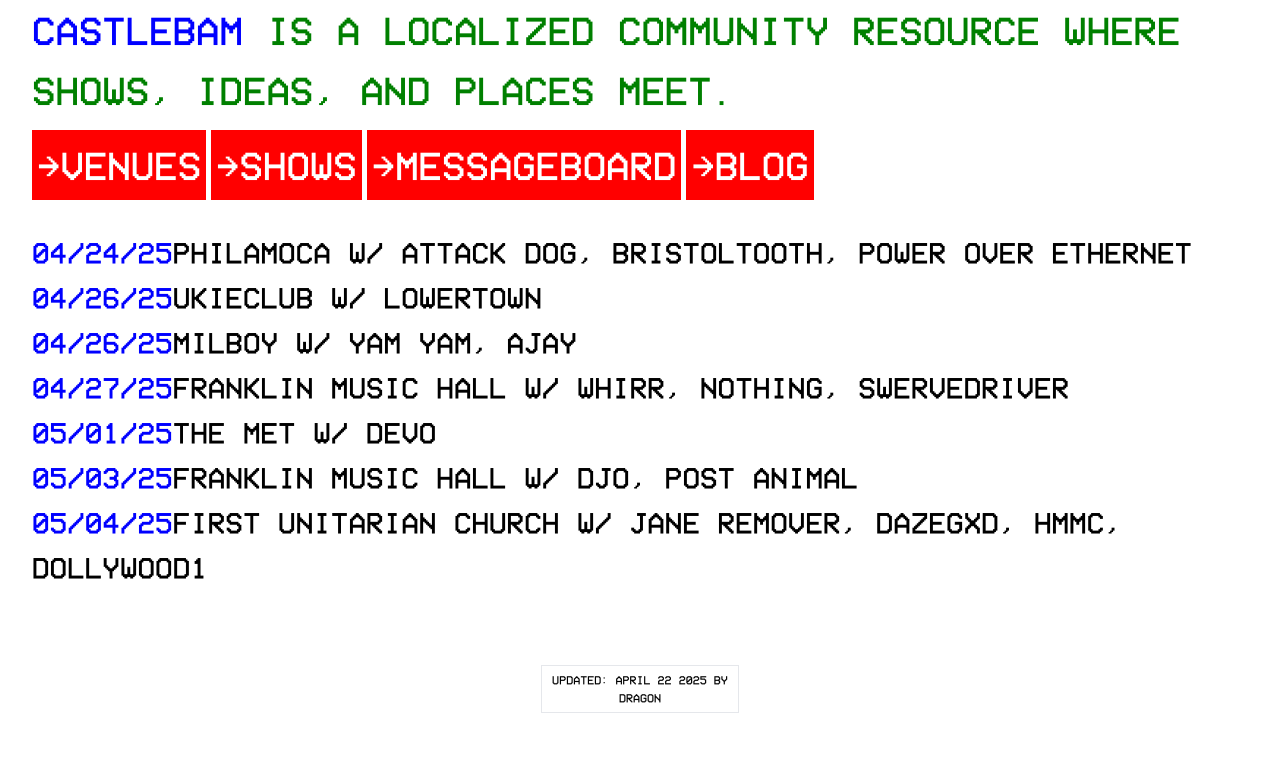
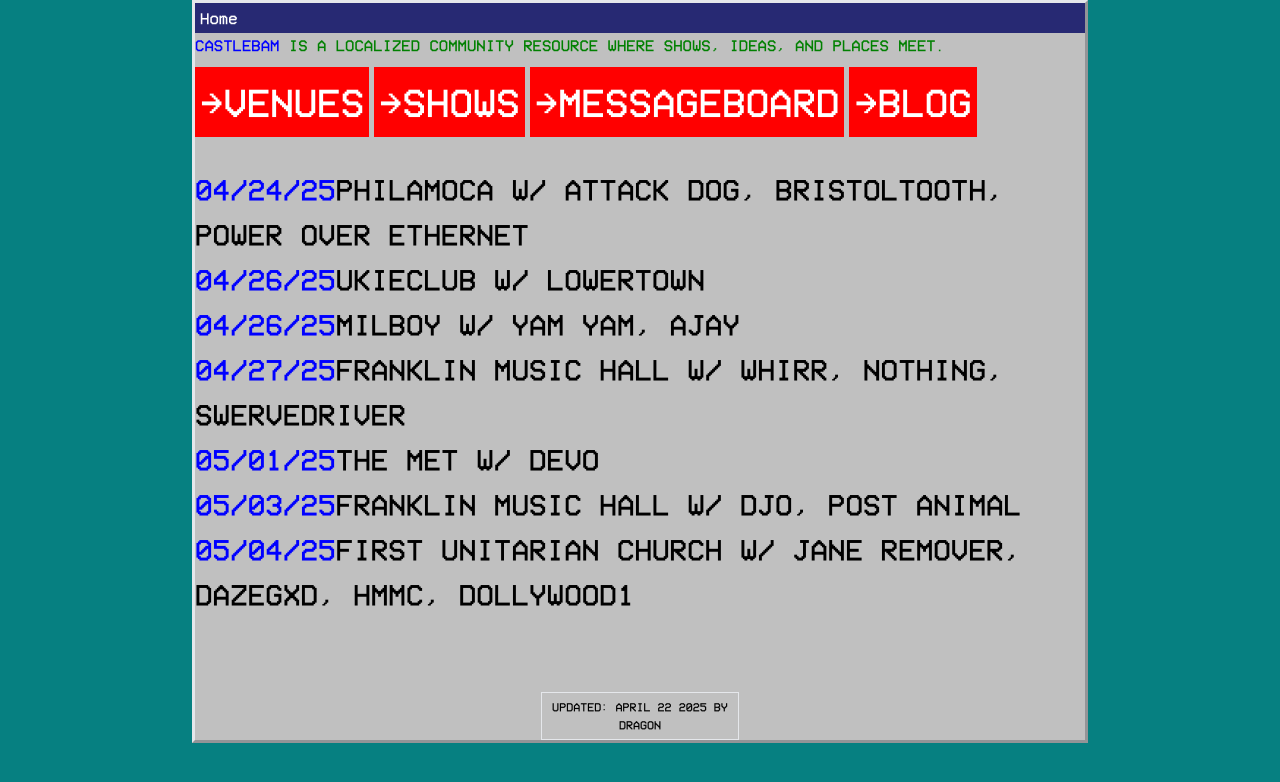
Before and after one commit to bug-sam/castlebam, a Next.js app: page /home in a window 1280 px wide. Shown: the top 782 px of the page. Built offline with nearby package versions, Linux system fonts and the light colour scheme.

Commit message:
introduce windows 98 style desktop/window ui theme

```diff
--- a/app/home/page.tsx
+++ b/app/home/page.tsx
@@ -1,8 +1,9 @@
 import Link from "next/link";
+import Window from "@/components/ui/Window";
 
 export default function Home() {
     return (
-        <div id="main1">
+        <Window title="Home">
             <div id="heading">
                 <p>
                     <span style={{ color: "blue" }}>CASTLEBAM</span>{" "}
@@ -64,6 +65,6 @@
             <div id="last_updated">
                 <p>UPDATED: APRIL 22 2025 BY DRAGON</p>
             </div>
-        </div>
+        </Window>
     );
 }
--- a/app/layout.tsx
+++ b/app/layout.tsx
@@ -27,7 +27,7 @@
     return (
         <html lang="en">
             <body
-                className={`${geistSans.variable} ${geistMono.variable} antialiased`}
+                className={`${geistSans.variable} ${geistMono.variable} antialiased desktop`}
             >
                 <Providers>{children}</Providers>
             </body>
--- /dev/null
+++ b/components/ui/Window.tsx
@@ -0,0 +1,19 @@
+import { ReactNode } from "react";
+
+import "@/styles/window.css";
+
+interface WindowProps {
+    title: string;
+    children: ReactNode;
+}
+
+const Window = ({title, children }: WindowProps) => {
+    return (
+        <div className="window">
+            <div className="window-title">{title}</div>
+            {children}
+        </div>
+    )
+}
+
+export default Window;
--- a/styles/globals.css
+++ b/styles/globals.css
@@ -256,3 +256,11 @@
     font-size: 0.875rem;
     text-align: center;
 }
+
+.desktop {
+    background-color: #068081;
+
+    display: flex;
+    justify-content: center;
+    align-items: center;
+}
--- /dev/null
+++ b/styles/window.css
@@ -0,0 +1,25 @@
+.window {
+    width: 70%;
+    max-height: 70%;
+
+    background-color: #c0c0c0;
+
+    border-width: 3px;
+    border-style: outset;
+
+    overflow: scroll;
+}
+
+.window-title {
+    height: 30px;
+    width: 100%;
+
+    padding-left: 5px;
+
+    background-color: #272973;
+    color: white;
+
+    display: flex;
+    flex-direction: column;
+    justify-content: center;
+}
```
Also changed, not shown: public/castleBamFirst.png.
